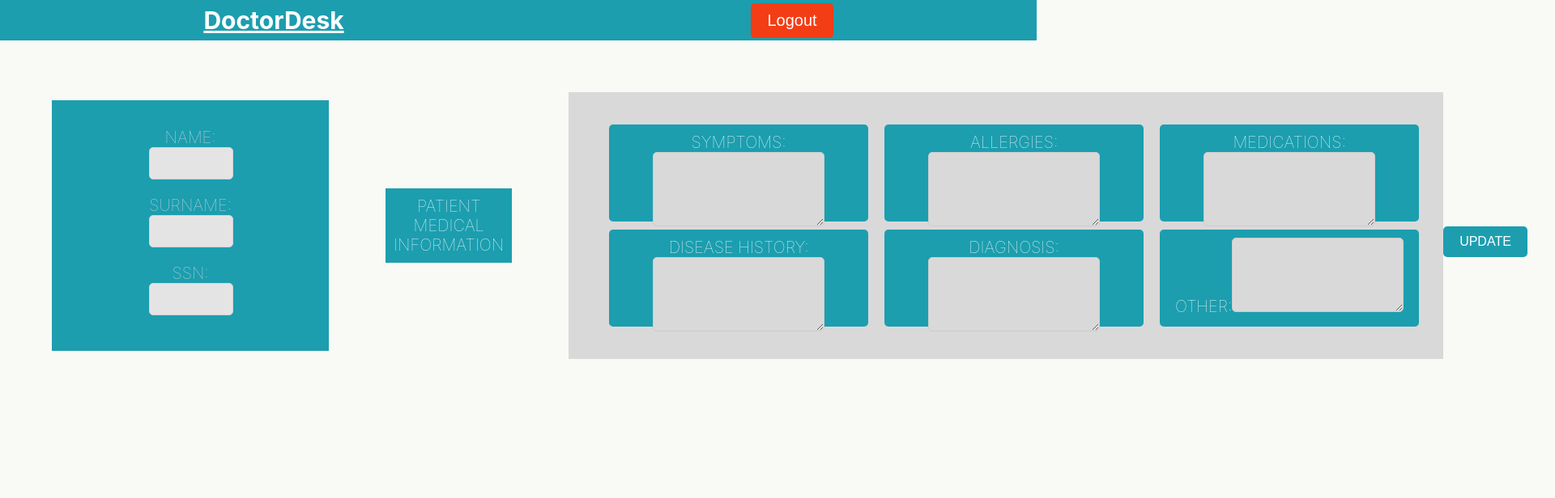
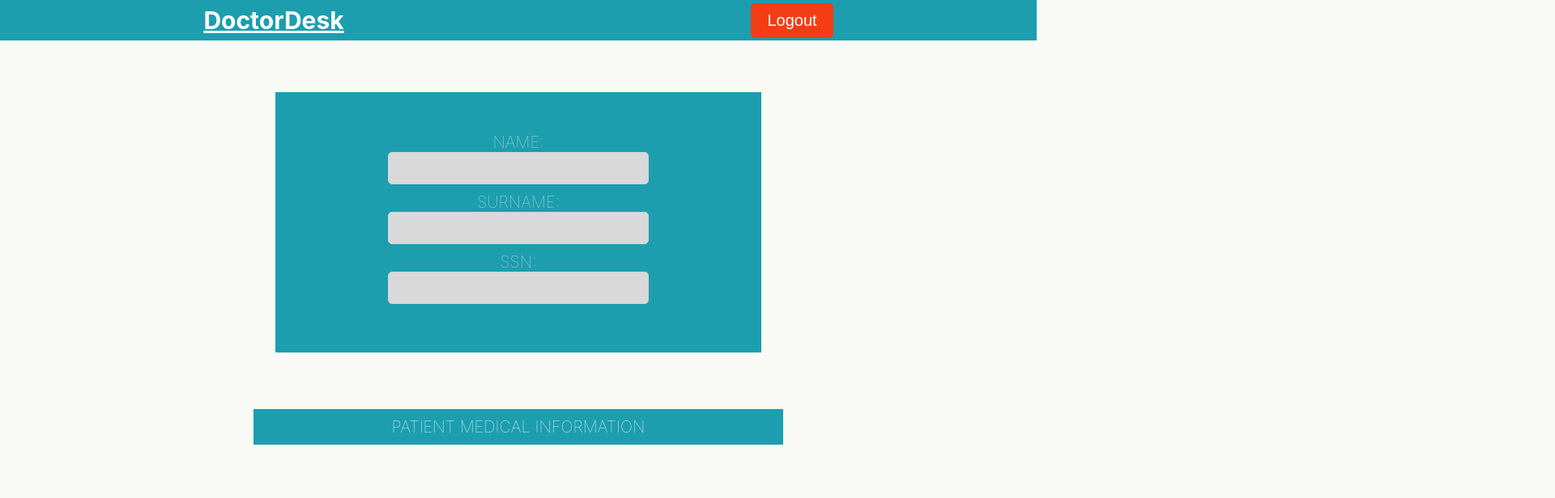
Before and after one commit to AchmetCh/doctordesk, a React (Create React App) app in the folder client/: page /patientinfo in a window 1280 px wide. Shown: the top 616 px of the page at 81% size, 1920 px wide, since content can reach past the window. Built offline with nearby package versions, Linux system fonts and the light colour scheme; no server answers; sample sign-in values are in the browser's storage.

Commit message:
fixed patientinfo.css

```diff
--- a/client/src/components/PatientInfo.css
+++ b/client/src/components/PatientInfo.css
@@ -8,6 +8,7 @@
 /* update-btn, delete-btn */
 .container{
     display: flex;
+    flex-direction: column;
     align-items: center;
     height: auto;
     width: 90%;
@@ -15,13 +16,11 @@
 
 .first-card-info{
     display: flex;
-    flex-direction: row;
+    flex-direction: column;
     align-items: center;
-    border: 120px solid #1C9EAF;
-    width: 70;
-    height: 70px;
-    padding: 0px;
-
+    border: 50px solid #1C9EAF;
+    width: 500px;
+    background-color: #1C9EAF ;
 }
 
 .patient-name, .patient-ssn, .patient-surname{
@@ -32,14 +31,17 @@
     align-content: center;
     background-color: #1C9EAF;
     position: static;
+
 }
 
 
 
 
 
-input{
+.input{
     background-color: #D9D9D9 ;
+    width: 300px !important;
+
 }
 
 
@@ -90,7 +92,7 @@ textarea{
     color:#FFFFFF;
     border-radius: 5px;
     width: 300px;
-    height: 100px;
+    height: 120px;
     text-align: center;
   }
 
@@ -131,7 +133,6 @@ textarea{
   }
 
 
-
   .update-btn {
     margin-right: 200px;
     margin-top: 40px;
--- a/client/src/components/PatientInfo.js
+++ b/client/src/components/PatientInfo.js
@@ -1,9 +1,9 @@
 import React, { useState, useEffect } from "react";
 import axios from "axios";
 import { useParams } from "react-router-dom";
-import {ToastContainer, toast} from 'react-toastify'
-import 'react-toastify/dist/ReactToastify.css';
-import './../../src/components/PatientInfo.css'
+import { ToastContainer, toast } from "react-toastify";
+import "react-toastify/dist/ReactToastify.css";
+import "./../../src/components/PatientInfo.css";
 
 function PatientInfo() {
   const { ssn } = useParams();
@@ -18,8 +18,8 @@ function PatientInfo() {
     diagnosis: "",
     other: "",
   });
-  const apiUrl = 'http://localhost:8000';
-  const apiOnline = 'https://doctordesk.onrender.com'
+  const apiUrl = "http://localhost:8000";
+  const apiOnline = "https://doctordesk.onrender.com";
   const ToastSuccessful = () => toast("Update Successful!");
   const DeleteSuccessful = () => toast("Delete Successful!");
 
@@ -28,9 +28,9 @@ function PatientInfo() {
       try {
         const res = await axios.get(`${apiOnline}/api/search/${ssn}`);
         setPatientInfo(res.data);
-        console.log((res.data));
+        console.log(res.data);
       } catch (error) {
-        console.log('Patient not found');
+        console.log("Patient not found");
       }
     };
     fetchPatientInfo();
@@ -44,39 +44,43 @@ function PatientInfo() {
     }));
   };
 
-
   const handleUpdate = async (event) => {
     event.preventDefault();
     try {
-      await axios.put(`${apiOnline}/api/update/${patientInfo.SSN}`, patientInfo);
+      await axios.put(
+        `${apiOnline}/api/update/${patientInfo.SSN}`,
+        patientInfo
+      );
       console.log("Patient info updated successfully");
-      ToastSuccessful()
-      setTimeout(() => window.location.href = '/searchPatient', 1000);
+      ToastSuccessful();
+      setTimeout(() => (window.location.href = "/searchPatient"), 1000);
     } catch (error) {
-      console.log('Update not successful');
+      console.log("Update not successful");
     }
   };
-
 
   const handleDelete = async (event) => {
     event.preventDefault();
     try {
-      await axios.delete(`${apiOnline}/api/delete/${patientInfo.SSN}`)
+      await axios.delete(`${apiOnline}/api/delete/${patientInfo.SSN}`);
       console.log("Patient info delete successfully");
-      DeleteSuccessful()
-      setTimeout(() => window.location.href = '/searchPatient', 1000);
+      DeleteSuccessful();
+      setTimeout(() => (window.location.href = "/searchPatient"), 1000);
     } catch (error) {
-        console.log('Delete not successful');
+      console.log("Delete not successful");
     }
-  }
+  };
 
   return (
     <div className="container">
-      <div className="first-card-info">
-        <form >
+
+        <form>
+        <header className="first-card-info">
           <div className="patient-name">
             NAME:
-            <input className="patient-name-input"
+            <br/>
+            <input
+              className="patient-name-input input"
               type="text"
               name="name"
               value={patientInfo.name}
@@ -86,7 +90,8 @@ function PatientInfo() {
 
           <div className="patient-surname">
             SURNAME:
-            <input className="patient-surname-input"
+            <br/>
+            <input className="patient-surname-input input"
               type="text"
               name="surname"
               value={patientInfo.surname}
@@ -95,15 +100,17 @@ function PatientInfo() {
           </div>
           <div className="patient-ssn">
             SSN:
-            <input
+            <br/>
+            <input className="patient-ssn-input input"
               type="text"
               name="SSN"
               value={patientInfo.SSN}
               onChange={handleInputChange}
             />
           </div>
+          </header>
         </form>
-          </div>
+
       <h1 className="h1-patient-med">PATIENT MEDICAL INFORMATION</h1>
       <div className="second-card-info">
         <form>
@@ -149,6 +156,7 @@ function PatientInfo() {
           </div>
           <div className="patient-other">
             OTHER:
+            <br/>
             <textarea
               name="other"
               value={patientInfo.other}
@@ -164,8 +172,7 @@ function PatientInfo() {
         DELETE
       </button>
 
-
-      <ToastContainer/>
+      <ToastContainer />
     </div>
   );
 }
```
Lines whose indentation alone changed are shown as unchanged.
